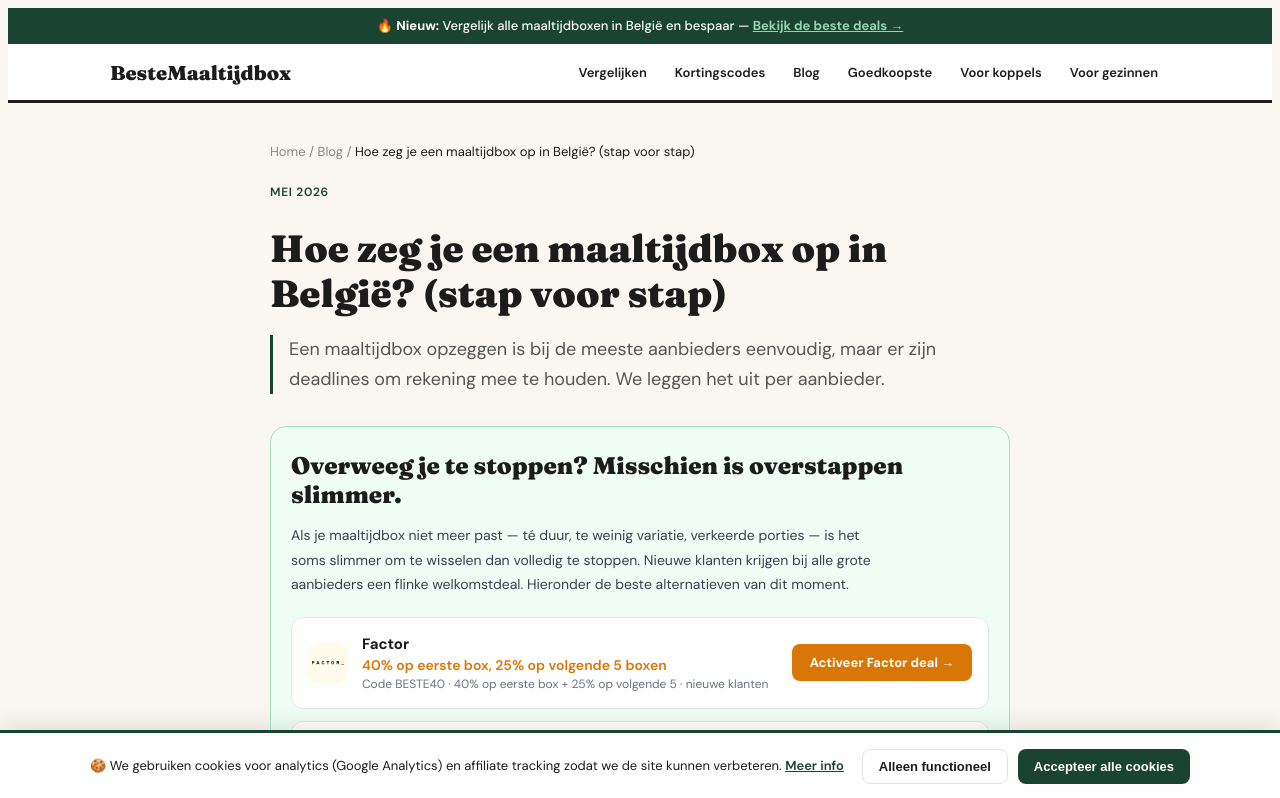
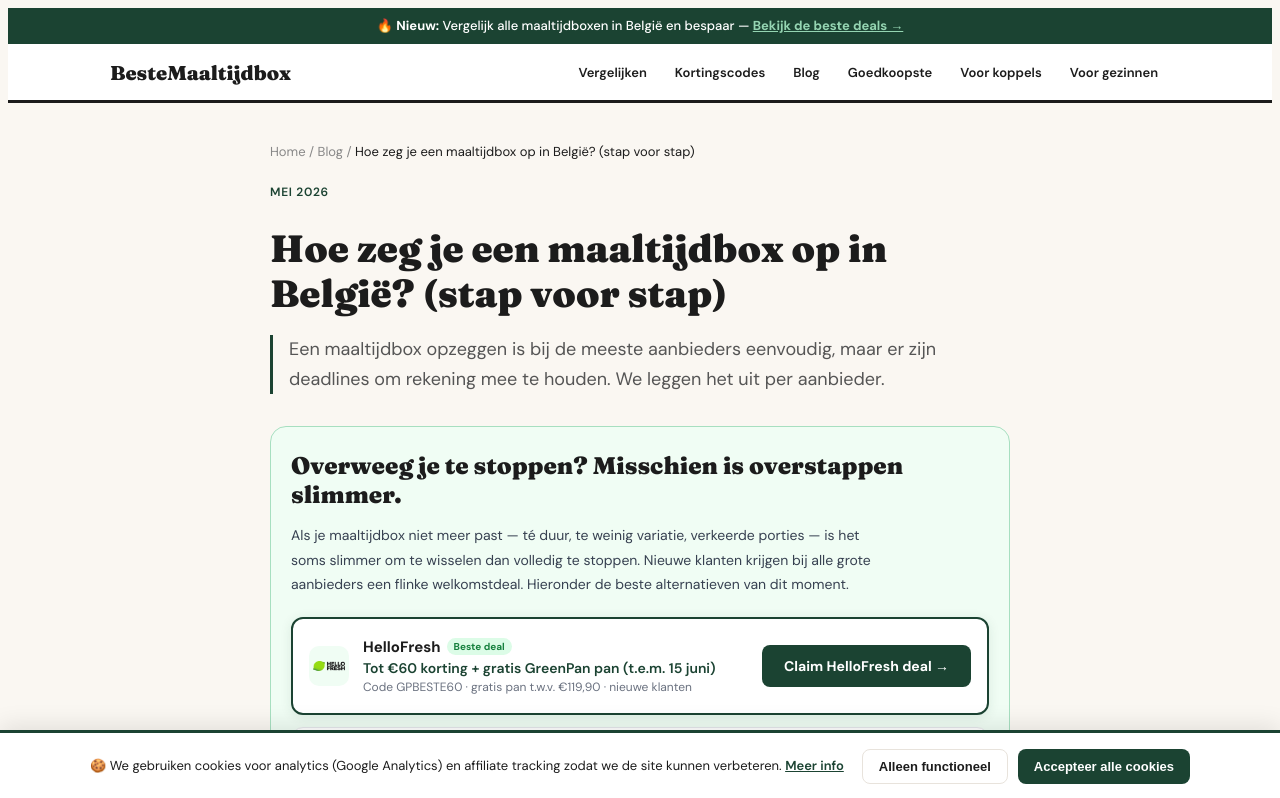
Before and after one commit to fetspets/bestemaaltijdbox, a Next.js app: page /blog/hoe-maaltijdbox-opzeggen-belgie in a window 1280 px wide. Shown: the top 798 px of the page. Built offline with nearby package versions, Linux system fonts and the light colour scheme.

Commit message:
auto: update page.tsx

```diff
--- a/src/app/blog/[slug]/page.tsx
+++ b/src/app/blog/[slug]/page.tsx
@@ -70,6 +70,25 @@ export default async function BlogDetailPage({ params }: { params: Promise<{ slu
           </p>
 
           <div style={{ display: 'flex', flexDirection: 'column', gap: 12 }}>
+            {/* #1 HelloFresh — prominente topkaart */}
+            <div style={{ background: 'white', borderRadius: 12, border: '2px solid #1B4332', padding: '18px 16px', display: 'flex', alignItems: 'center', gap: 14, flexWrap: 'wrap', boxShadow: '0 2px 12px rgba(27,67,50,0.10)' }}>
+              <div style={{ width: 40, height: 40, borderRadius: 10, background: '#F0FDF4', display: 'flex', alignItems: 'center', justifyContent: 'center', flexShrink: 0, overflow: 'hidden' }}>
+                <img src="/logos/hellofresh.png" alt="HelloFresh" style={{ width: '100%', height: '100%', objectFit: 'contain', padding: 4 }} />
+              </div>
+              <div style={{ flex: 1, minWidth: 180 }}>
+                <div style={{ display: 'flex', alignItems: 'center', gap: 6, marginBottom: 2 }}>
+                  <span style={{ fontWeight: 700, fontSize: 15 }}>HelloFresh</span>
+                  <span style={{ fontSize: 10, fontWeight: 700, padding: '2px 7px', borderRadius: 100, background: '#DCFCE7', color: '#15803D' }}>Beste deal</span>
+                </div>
+                <div style={{ fontSize: 14, fontWeight: 600, color: '#1B4332', marginBottom: 2 }}>Tot €60 korting + gratis GreenPan pan (t.e.m. 15 juni)</div>
+                <div style={{ fontSize: 12, color: '#6B7280' }}>Code GPBESTE60 · gratis pan t.w.v. €119,90 · nieuwe klanten</div>
+              </div>
+              <Link href="/ga/hellofresh" style={{ display: 'inline-block', background: '#1B4332', color: 'white', padding: '12px 22px', borderRadius: 8, fontWeight: 800, fontSize: 14, textDecoration: 'none', flexShrink: 0, whiteSpace: 'nowrap' }}>
+                Claim HelloFresh deal →
+              </Link>
+            </div>
+
+            {/* #2–5 overige aanbieders */}
             {[
               {
                 naam: 'Factor',
@@ -90,16 +109,6 @@ export default async function BlogDetailPage({ params }: { params: Promise<{ slu
                 href: '/ga/foodbag',
                 kleur: '#1E40AF',
                 bg: '#EFF6FF',
-              },
-              {
-                naam: 'HelloFresh',
-                logo: '/logos/hellofresh.png',
-                deal: 'Tot €60 korting + 8 weken gratis extras',
-                detail: 'Exclusieve code GreenPan-deal · nieuwe klanten',
-                cta: 'Activeer HelloFresh deal',
-                href: '/ga/hellofresh',
-                kleur: '#1B4332',
-                bg: '#F0FDF4',
               },
               {
                 naam: 'Marley Spoon',
```
